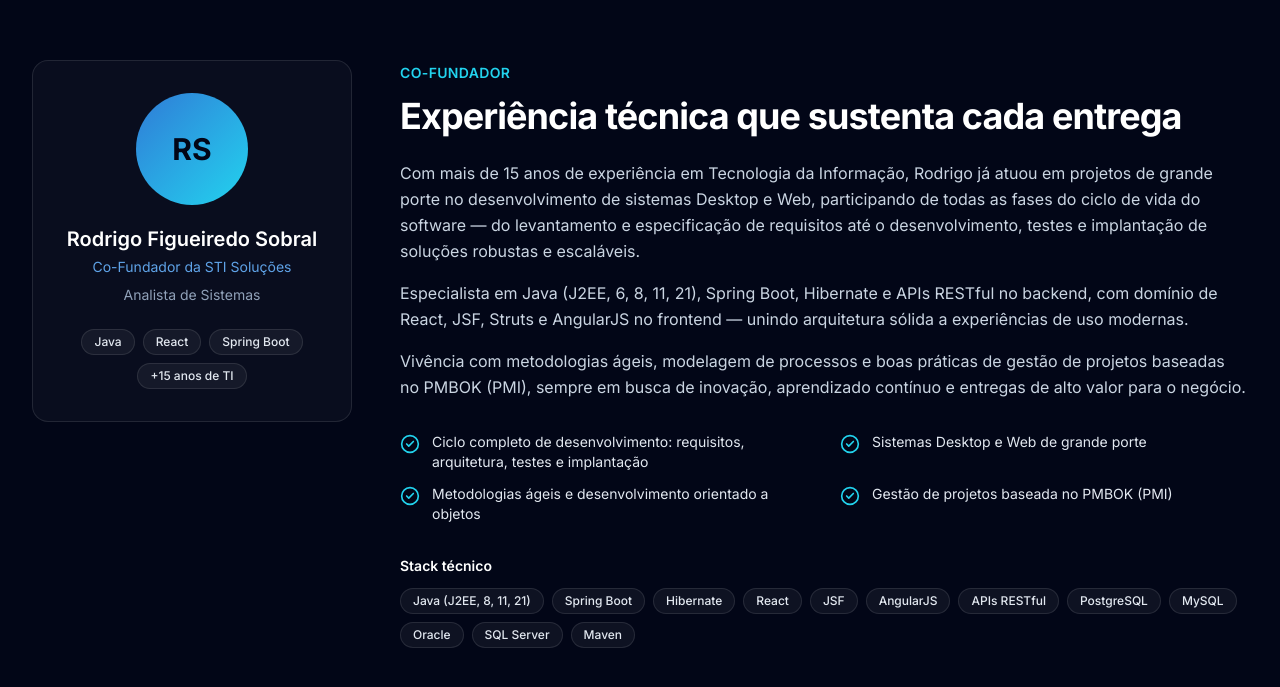
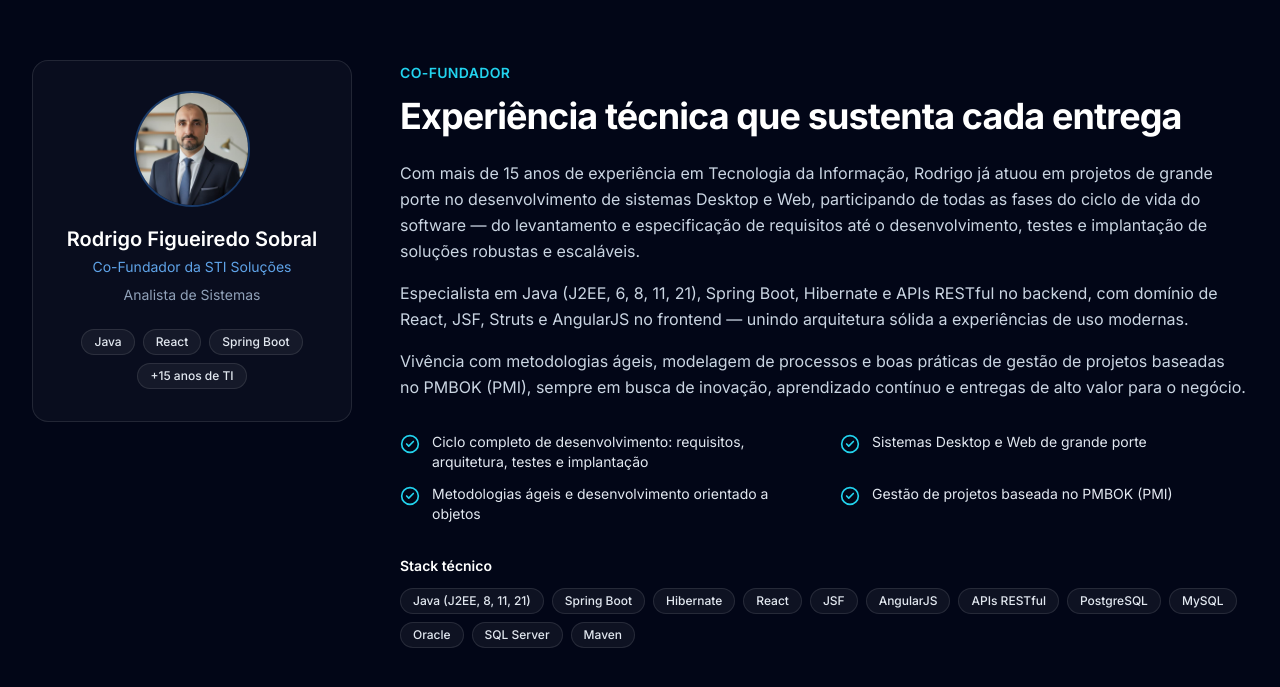
Before and after one commit to rofsobral1/sti-site, a React (Vite) app: page / in a window 1280 px wide. Shown: the part 2658-3345 px from the top of the page. Built offline with nearby package versions, Linux system fonts and the light colour scheme.

Commit message:
Add founder photo
Substitui o avatar com iniciais pela foto real de Rodrigo Figueiredo Sobral na secao do co-fundador.

```diff
--- a/src/components/Founder.jsx
+++ b/src/components/Founder.jsx
@@ -1,4 +1,5 @@
 import { CheckCircle2 } from 'lucide-react'
+import rodrigoPhoto from '../assets/rodrigo-sobral.jpg'
 
 const HIGHLIGHTS = [
   'Ciclo completo de desenvolvimento: requisitos, arquitetura, testes e implantação',
@@ -28,9 +29,11 @@ export default function Founder() {
       <div className="mx-auto max-w-7xl px-6 lg:px-8">
         <div className="grid lg:grid-cols-[320px_1fr] gap-12 items-start">
           <div className="rounded-2xl border border-white/10 bg-white/[0.03] p-8 text-center lg:sticky lg:top-28">
-            <div className="mx-auto flex h-28 w-28 items-center justify-center rounded-full bg-gradient-to-br from-brand-400 to-cyan-glow text-3xl font-bold text-brand-950">
-              RS
-            </div>
+            <img
+              src={rodrigoPhoto}
+              alt="Rodrigo Figueiredo Sobral"
+              className="mx-auto h-28 w-28 rounded-full object-cover ring-2 ring-brand-400/40"
+            />
             <h3 className="mt-5 text-xl font-semibold text-white">Rodrigo Figueiredo Sobral</h3>
             <p className="mt-1 text-sm text-brand-300">Co-Fundador da STI Soluções</p>
             <p className="mt-2 text-sm text-slate-400">Analista de Sistemas</p>
```
Also changed, not shown: src/assets/rodrigo-sobral.jpg (added).
